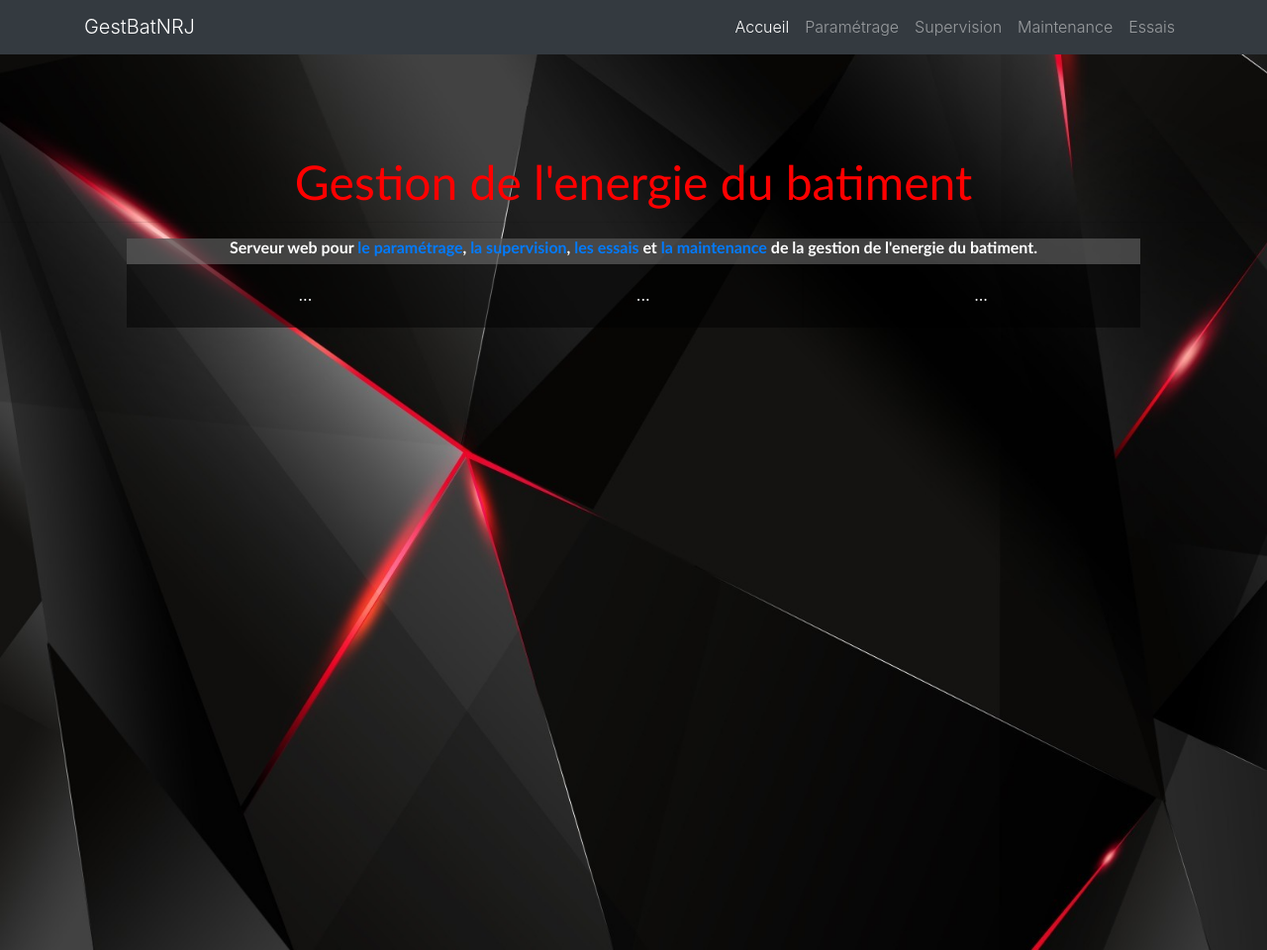
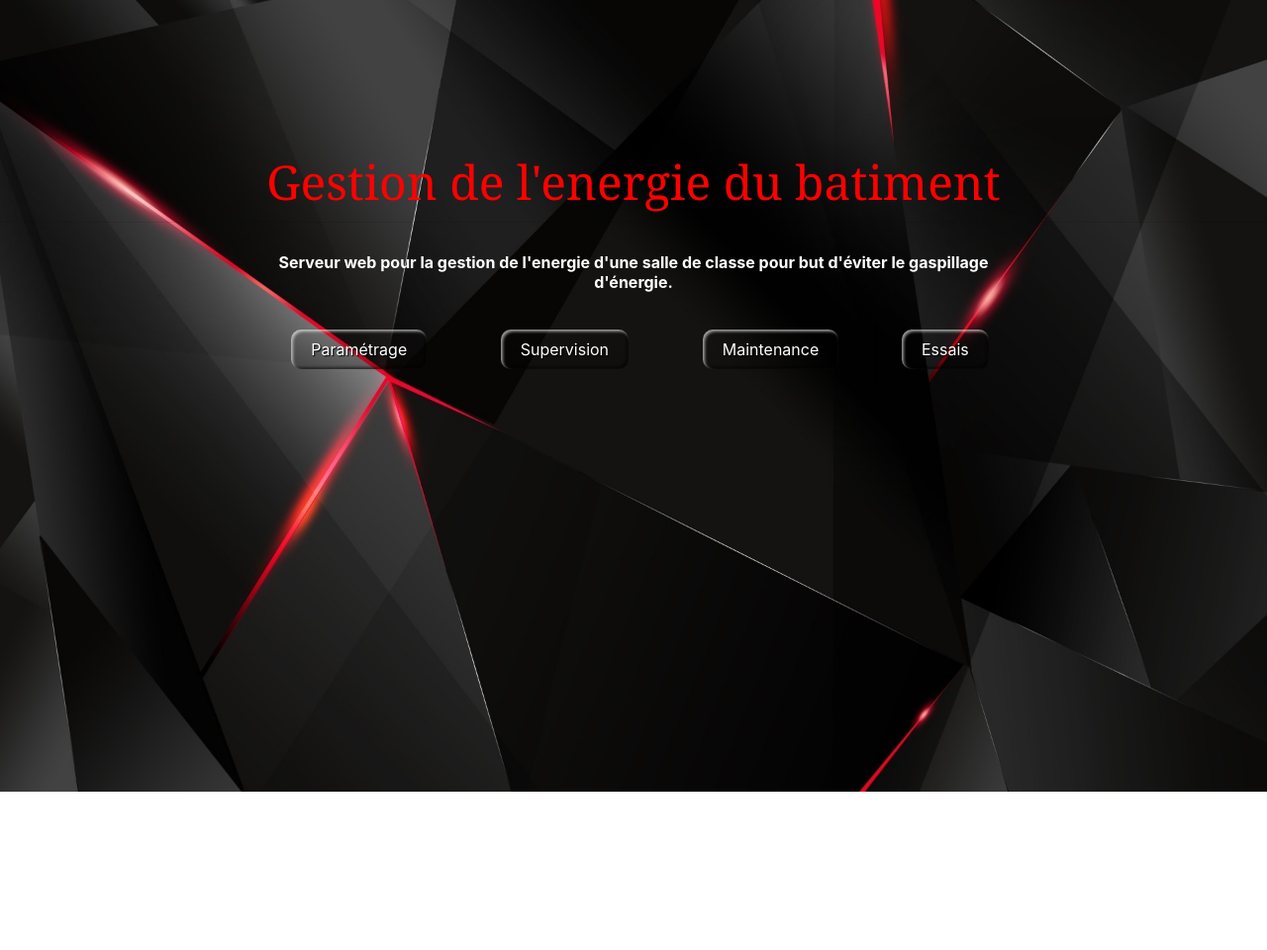
Before and after one commit to Klenkle/Klenkle.github.io, a plain HTML site: page index.html in a window 1280 px wide. Shown: the whole page at 99% size. After the commit the page ends 800 px from the top, so only its background shows below. Drawn offline with nearby package versions, Linux system fonts and the light colour scheme.

Commit message:
Add files via upload

```diff
--- a/index.html
+++ b/index.html
@@ -5,46 +5,7 @@
     <link rel="stylesheet" href="https://stackpath.bootstrapcdn.com/bootstrap/4.3.1/css/bootstrap.min.css">
     <script src="https://stackpath.bootstrapcdn.com/bootstrap/4.3.1/js/bootstrap.bundle.min.js"></script>
     <link rel="stylesheet" href="main.css">
-
-    <nav class="navbar navbar-expand-lg navbar-dark bg-dark fixed-top">
-        <div class="container">
-          <a class="navbar-brand" href="index.html">GestBatNRJ</a>
-          <button class="navbar-toggler" type="button" data-toggle="collapse" data-target="#navbarResponsive" aria-controls="navbarResponsive" aria-expanded="false" aria-label="Toggle navigation">
-                <span class="navbar-toggler-icon"></span>
-              </button>
-          <div class="collapse navbar-collapse" id="navbarResponsive">
-            <ul class="navbar-nav ml-auto">
-              <li class="nav-item active">
-                <a class="nav-link" href="#">Accueil</a>
-              </li>
-              <li class="nav-item">
-                <a class="nav-link" href="parametrage.html">Paramétrage</a>
-              </li>
-              <li class="nav-item">
-                <a class="nav-link" href="supervision.html">Supervision</a>
-              </li>
-              <li class="nav-item">
-                <a class="nav-link" href="maintenance.html">Maintenance</a>
-              </li>
-              <li class="nav-item">
-                <a class="nav-link" href="essais.html">Essais</a>
-              </li>
-            </ul>
-          </div>
-        </div>
-      </nav>
-    <head>
-        <title>GestBatNRJ</title>
-    </head>
 </html>
-    <!--<body class="background">
-      <div class="div1">
-      <h1 class="para1">Gestion de l'énergie du batiment</h1>
-      <hr color="white" class="para1 test">
-      <p class="para1 para2">Serveur web pour <a class="a" href="parametrage.html">le paramétrage</a>, <a class="a" href="supervision.html">la supervision</a>,
-        <a class="a" href="essais.html">les essais</a> et <a class="a" href="maintenance.html">la maintenance</a> de la gestion de l'energie du batiment.</p>
-      </div>
-    </body>-->
 
 <body class="background" id="position">
   <h1>Gestion de l'energie du batiment</h1><hr>
@@ -52,16 +13,17 @@
   <table class="contain">
       <thead>
         <tr>
-              <th colspan="3"><h1>Serveur web pour <a class="a" href="parametrage.html">le paramétrage</a>, <a class="a" href="supervision.html">la supervision</a>,
-                <a class="a" href="essais.html">les essais</a> et <a class="a" href="maintenance.html">la maintenance</a> de la gestion de l'energie du batiment.</h1></th>
+          <th colspan="4"><h2>Serveur web pour la gestion de l'energie d'une salle de classe pour but d'éviter le gaspillage d'énergie.</h2></th>
         </tr>
       </thead>
       <tbody>
         <tr>
-              <td>...</td>
-              <td>...</td>
-              <td>...</td>
+          <td><a href=parametrage.html><button class="btn" type="button">Paramétrage</button></a></td>
+          <td><a href=supervision.html><button class="btn" type="button">Supervision</button></a></td>
+          <td><a href=maintenance.html><button class="btn" type="button">Maintenance</button></a></td>
+          <td><a href=essais.html><button class="btn" type="button">Essais</button></a></td>
         </tr>
       </tbody>
     </table>
+
 </body>
--- a/main.css
+++ b/main.css
@@ -1,30 +1,6 @@
 
 @charset "UTF-8";
 @import url(https://fonts.googleapis.com/css?family=Open+Sans:300,400,700);
-
-.background{
-    background : url(images/noir.jpg) no-repeat ;
-    background-size: cover;
-    height: 100vh;
-}
-
-/*.para1{
-    font: italic 1.2em "Fira Sans", serif;
-    font-size: 10vh;
-    color: whitesmoke;
-    animation: apparition 1s 1;
-    position: relative;
-    top: 30vh;
-    left: 5vh;
-    width: 135vh;
-}
-
-@media screen and (max-width: 64em) {
-    .para1 {
-        font-size: 2.5em;
-        width: 60vh;
-      }
-    }
 
 @keyframes apparition {
     0%{
@@ -37,52 +13,32 @@
     }
 }
 
-.div1{
-    height: 50vh;
-    width: 50vh;
+.background{
+    background : url(images/noir.jpg) no-repeat ;
+    background-size: cover;
+    height: 80vh;
 }
 
-.para2{
-    color:whitesmoke;
-    font-size: 3vh;
-    font-family: 'Open Sans', sans-serif;
-}
-
-.a{
-    color: red;
-    font-family: 'Open Sans', sans-serif;
-}
-.a:hover{
-    color: darkgray;
-}
-
-body{
-    font-weight: 300;
-    line-height: 1.42em;
-}
-*/
 #position{
     margin-top: 20vh;
 }
 
 body {
-  /*font-family: 'Open Sans', sans-serif;*/
   font-weight: 300;
   line-height: 1.42em;
   color:white;
-  /*background-color:#1F2739;*/
 }
 
 h1 {
-  font-family: "Optima", sans-serif;
-  font-size:3em;
-  font-weight: 300;
-  line-height:1em;
-  text-align: center;
-  color: red;
+    font-family: Georgia, serif;
+    font-size: 3em;
+    font-weight: 300;
+    line-height:1em;
+    text-align: center;
+    color: red;
 }
 
-.contain th h1 {
+.contain th h2 {
     font-weight: bold;
 	font-size: 1em;
     text-align: center;
@@ -96,65 +52,60 @@ h1 {
 	-moz-box-shadow: 0 2px 2px -2px #0E1119;
 	box-shadow: 0 2px 2px -2px #0E1119;
     text-align: center;
+    table-layout: auto;
+    width: 90px;
 }
 
 .contain {
 	text-align: left;
 	overflow: hidden;
-	width: 80%;
+	width: 60%;
 	margin: 0 auto;
     display: table;
     padding: 0 0 8em 0;
+    animation: apparition 1s;
 }
 
-.contain td, .container1 th {
+.contain td, .contain th {
 	padding-bottom: 2%;
 	padding-top: 2%;
-    padding-left:2%;
 }
 
-/* Background-color of the odd rows */
 .contain tr:nth-child(odd) {
-	background-color: rgba(0, 0, 0,0.5);
+	background-color: transparent;
 }
 
-/* Background-color of the even rows */
 .contain tr:nth-child(even) {
-	background-color: rgba(128,128,128,0.5);
+	background-color: transparent;
 }
 
 .contain th {
-	background-color: rgba(128,128,128,0.5);
+	background-color: transparent;
 }
 
-/*.container1 td:first-child { color: #FB667A; }*/
-
-.contain tr:hover {
-    background-color: #464A52;
-    -webkit-box-shadow: 0 6px 6px -6px #0E1119;
-	-moz-box-shadow: 0 6px 6px -6px #0E1119;
-	box-shadow: 0 6px 6px -6px #0E1119;
+.btn {
+    border: 0;
+    line-height: 2.5;
+    padding: 0 20px;
+    font-size: 1rem;
+    text-align: center;
+    color: #fff;
+    text-shadow: 1px 1px 1px #000;
+    border-radius: 10px;
+    background-color: rgba(125.125.125.0.5);
+    background-image: linear-gradient(to top left,
+                                      rgba(0, 0, 0, .2),
+                                      rgba(0, 0, 0, .2) 30%,
+                                      rgba(0, 0, 0, 0));
+    box-shadow: inset 2px 2px 3px rgba(255, 255, 255, .6),
+                inset -2px -2px 3px rgba(0, 0, 0, .6);
 }
 
-.contain td:hover {
-  background-color: red;
-  color: white;
-  font-weight: bold;
-
-  box-shadow: grey -1px 1px, grey -2px 2px, grey -3px 3px, grey -4px 4px, grey -5px 5px, grey -6px 6px;
-  transform: translate3d(6px, -6px, 0);
-
-  transition-delay: 0s;
-	  transition-duration: 0.4s;
-	  transition-property: all;
-  transition-timing-function: line;
+.btn:hover {
+    background-color: rgba(255, 0, 0, 1);
 }
 
-@media (max-width: 800px) {
-.contain td:nth-child(4),
-.contain th:nth-child(4) { display: none; }
+.btn:active {
+    box-shadow: inset -2px -2px 3px rgba(255, 255, 255, .6),
+                inset 2px 2px 3px rgba(0, 0, 0, .6);
 }
-
-.round{
-    border-radius: 10px;
-}
--- a/parametrage.css
+++ b/parametrage.css
@@ -76,7 +76,7 @@ h1 {
 	box-shadow: 0 6px 6px -6px #0E1119;
 }
 
-.contain td:hover {
+.tdd:hover {
   background-color: red;
   color: white;
   font-weight: bold;
```
Also changed, not shown: parametrage.html (+6 -6 lines). Lines whose indentation alone changed are shown as unchanged.
